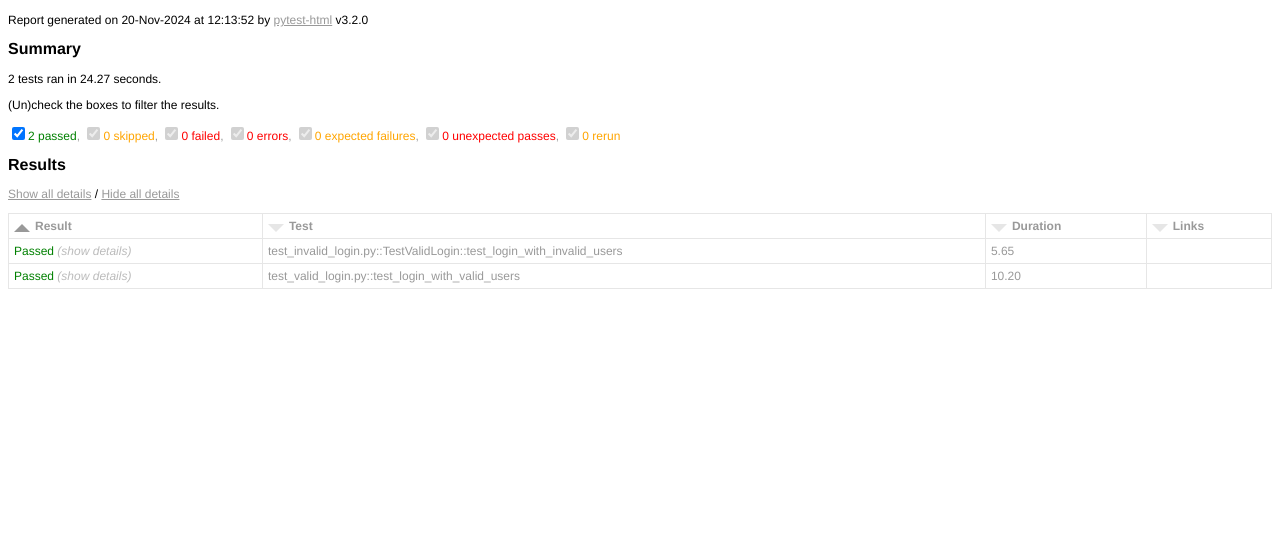
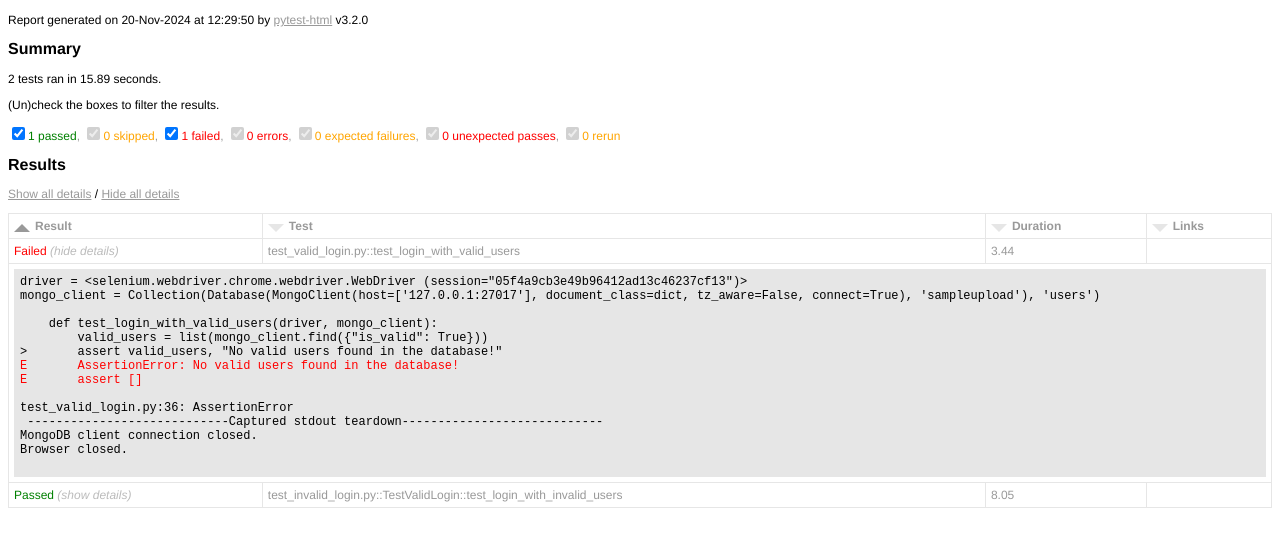
Before and after one commit to Antony-Silvesta/Configuration, a plain HTML site: page login_testcases/report.html in a window 1280 px wide. Shown: the part 47-594 px from the top of the page. Drawn offline with Linux system fonts and the light colour scheme.

Commit message:
Updated Fully

```diff
--- a/login_testcases/report.html
+++ b/login_testcases/report.html
@@ -439,10 +439,10 @@ function filterTable(elem) { // eslint-disable-line no-unused-vars
 }
 </script>
     <h1>report.html</h1>
-    <p>Report generated on 20-Nov-2024 at 12:13:52 by <a href="https://pypi.python.org/pypi/pytest-html">pytest-html</a> v3.2.0</p>
+    <p>Report generated on 20-Nov-2024 at 12:29:50 by <a href="https://pypi.python.org/pypi/pytest-html">pytest-html</a> v3.2.0</p>
     <h2>Summary</h2>
-    <p>2 tests ran in 24.27 seconds. </p>
-    <p class="filter" hidden="true">(Un)check the boxes to filter the results.</p><input checked="true" class="filter" data-test-result="passed" hidden="true" name="filter_checkbox" onChange="filterTable(this)" type="checkbox"/><span class="passed">2 passed</span>, <input checked="true" class="filter" data-test-result="skipped" disabled="true" hidden="true" name="filter_checkbox" onChange="filterTable(this)" type="checkbox"/><span class="skipped">0 skipped</span>, <input checked="true" class="filter" data-test-result="failed" disabled="true" hidden="true" name="filter_checkbox" onChange="filterTable(this)" type="checkbox"/><span class="failed">0 failed</span>, <input checked="true" class="filter" data-test-result="error" disabled="true" hidden="true" name="filter_checkbox" onChange="filterTable(this)" type="checkbox"/><span class="error">0 errors</span>, <input checked="true" class="filter" data-test-result="xfailed" disabled="true" hidden="true" name="filter_checkbox" onChange="filterTable(this)" type="checkbox"/><span class="xfailed">0 expected failures</span>, <input checked="true" class="filter" data-test-result="xpassed" disabled="true" hidden="true" name="filter_checkbox" onChange="filterTable(this)" type="checkbox"/><span class="xpassed">0 unexpected passes</span>, <input checked="true" class="filter" data-test-result="rerun" disabled="true" hidden="true" name="filter_checkbox" onChange="filterTable(this)" type="checkbox"/><span class="rerun">0 rerun</span>
+    <p>2 tests ran in 15.89 seconds. </p>
+    <p class="filter" hidden="true">(Un)check the boxes to filter the results.</p><input checked="true" class="filter" data-test-result="passed" hidden="true" name="filter_checkbox" onChange="filterTable(this)" type="checkbox"/><span class="passed">1 passed</span>, <input checked="true" class="filter" data-test-result="skipped" disabled="true" hidden="true" name="filter_checkbox" onChange="filterTable(this)" type="checkbox"/><span class="skipped">0 skipped</span>, <input checked="true" class="filter" data-test-result="failed" hidden="true" name="filter_checkbox" onChange="filterTable(this)" type="checkbox"/><span class="failed">1 failed</span>, <input checked="true" class="filter" data-test-result="error" disabled="true" hidden="true" name="filter_checkbox" onChange="filterTable(this)" type="checkbox"/><span class="error">0 errors</span>, <input checked="true" class="filter" data-test-result="xfailed" disabled="true" hidden="true" name="filter_checkbox" onChange="filterTable(this)" type="checkbox"/><span class="xfailed">0 expected failures</span>, <input checked="true" class="filter" data-test-result="xpassed" disabled="true" hidden="true" name="filter_checkbox" onChange="filterTable(this)" type="checkbox"/><span class="xpassed">0 unexpected passes</span>, <input checked="true" class="filter" data-test-result="rerun" disabled="true" hidden="true" name="filter_checkbox" onChange="filterTable(this)" type="checkbox"/><span class="rerun">0 rerun</span>
     <h2>Results</h2>
     <table id="results-table">
       <thead id="results-table-head">
@@ -453,25 +453,23 @@ function filterTable(elem) { // eslint-disable-line no-unused-vars
           <th class="sortable links" col="links">Links</th></tr>
         <tr hidden="true" id="not-found-message">
           <th colspan="4">No results found. Try to check the filters</th></tr></thead>
+      <tbody class="failed results-table-row">
+        <tr>
+          <td class="col-result">Failed</td>
+          <td class="col-name">test_valid_login.py::test_login_with_valid_users</td>
+          <td class="col-duration">3.44</td>
+          <td class="col-links"></td></tr>
+        <tr>
+          <td class="extra" colspan="4">
+            <div class="log">driver = &lt;selenium.webdriver.chrome.webdriver.WebDriver (session=&quot;05f4a9cb3e49b96412ad13c46237cf13&quot;)&gt;<br/>mongo_client = Collection(Database(MongoClient(host=[&#x27;127.0.0.1:27017&#x27;], document_class=dict, tz_aware=False, connect=True), &#x27;sampleupload&#x27;), &#x27;users&#x27;)<br/><br/>    def test_login_with_valid_users(driver, mongo_client):<br/>        valid_users = list(mongo_client.find({&quot;is_valid&quot;: True}))<br/>&gt;       assert valid_users, &quot;No valid users found in the database!&quot;<br/><span class="error">E       AssertionError: No valid users found in the database!</span><br/><span class="error">E       assert []</span><br/><br/>test_valid_login.py:36: AssertionError<br/> ----------------------------Captured stdout teardown---------------------------- <br/>MongoDB client connection closed.
+Browser closed.
+<br/></div></td></tr></tbody>
       <tbody class="passed results-table-row">
         <tr>
           <td class="col-result">Passed</td>
           <td class="col-name">test_invalid_login.py::TestValidLogin::test_login_with_invalid_users</td>
-          <td class="col-duration">5.65</td>
+          <td class="col-duration">8.05</td>
           <td class="col-links"></td></tr>
         <tr>
           <td class="extra" colspan="4">
-            <div class="log"> -------------------------------Captured log call-------------------------------- <br/>ERROR    login_testcases.test_invalid_login:test_invalid_login.py:83 Empty username or password found for user details: {&#x27;_id&#x27;: &#x27;671f71988a76e1c09ab851f2&#x27;, &#x27;username&#x27;: &#x27;&#x27;, &#x27;first_name&#x27;: &#x27;admin&#x27;, &#x27;last_name&#x27;: &#x27;admin&#x27;, &#x27;password&#x27;: &#x27;demo&#x27;, &#x27;mode_2fa&#x27;: &#x27;Off&#x27;, &#x27;groups&#x27;: [&#x27;Admin&#x27;], &#x27;rights&#x27;: &#x27;Admin&#x27;, &#x27;notes&#x27;: {&#x27;info&#x27;: &quot;this &#x27;notes&#x27; field exists only for this default admin user&quot;, &#x27;p&#x27;: &#x27;donttrustyou&#x27;}, &#x27;vec_2fa&#x27;: None, &#x27;baseurl&#x27;: &#x27;https://demo.filebrowser.org/login?redirect=/files/&#x27;, &#x27;is_valid&#x27;: False, &#x27;expected_error&#x27;: &#x27;Wrong credentials&#x27;, &#x27;createdAt&#x27;: &#x27;2024-10-28T11:12:24.055Z&#x27;}<br/></div></td></tr></tbody>
-      <tbody class="passed results-table-row">
-        <tr>
-          <td class="col-result">Passed</td>
-          <td class="col-name">test_valid_login.py::test_login_with_valid_users</td>
-          <td class="col-duration">10.20</td>
-          <td class="col-links"></td></tr>
-        <tr>
-          <td class="extra" colspan="4">
-            <div class="log"> ------------------------------Captured stdout call------------------------------ <br/>Testing login for Username: &#x27;testselenium1&#x27; with Password: &#x27;password123&#x27;
-Navigated to: https://demo.filebrowser.org/login?
-<br/> ----------------------------Captured stdout teardown---------------------------- <br/>MongoDB client connection closed.
-Browser closed.
-<br/></div></td></tr></tbody></table></body></html>
+            <div class="log"> -------------------------------Captured log call-------------------------------- <br/>ERROR    login_testcases.test_invalid_login:test_invalid_login.py:82 Empty username or password found for user details: {&#x27;_id&#x27;: &#x27;671f71988a76e1c09ab851f2&#x27;, &#x27;username&#x27;: &#x27;&#x27;, &#x27;first_name&#x27;: &#x27;admin&#x27;, &#x27;last_name&#x27;: &#x27;admin&#x27;, &#x27;password&#x27;: &#x27;demo&#x27;, &#x27;mode_2fa&#x27;: &#x27;Off&#x27;, &#x27;groups&#x27;: [&#x27;Admin&#x27;], &#x27;rights&#x27;: &#x27;Admin&#x27;, &#x27;notes&#x27;: {&#x27;info&#x27;: &quot;this &#x27;notes&#x27; field exists only for this default admin user&quot;, &#x27;p&#x27;: &#x27;donttrustyou&#x27;}, &#x27;vec_2fa&#x27;: None, &#x27;baseurl&#x27;: &#x27;https://demo.filebrowser.org/login?redirect=/files/&#x27;, &#x27;is_valid&#x27;: False, &#x27;expected_error&#x27;: &#x27;Wrong credentials&#x27;, &#x27;createdAt&#x27;: &#x27;2024-10-28T11:12:24.055Z&#x27;}<br/></div></td></tr></tbody></table></body></html>
```
Also changed, not shown: 1 other file.
